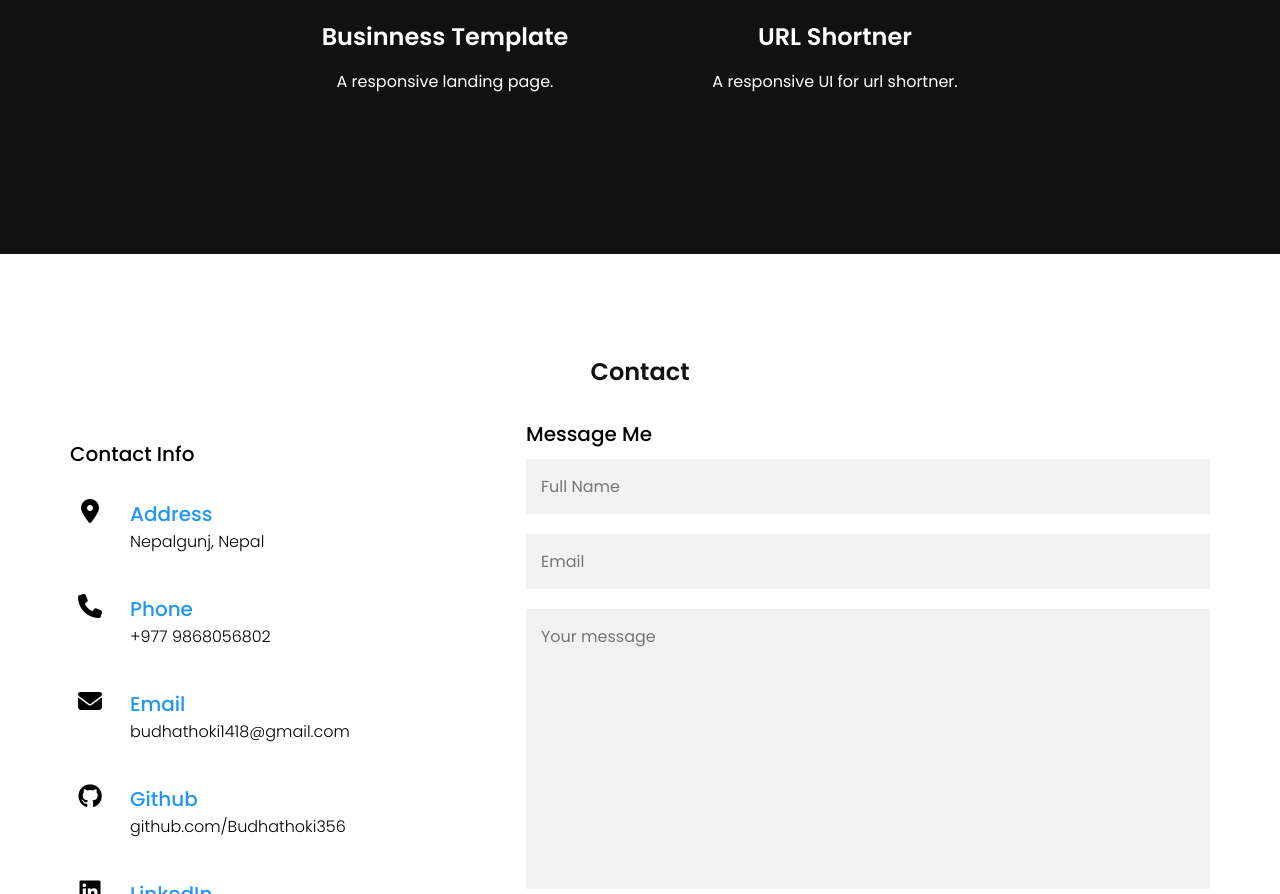
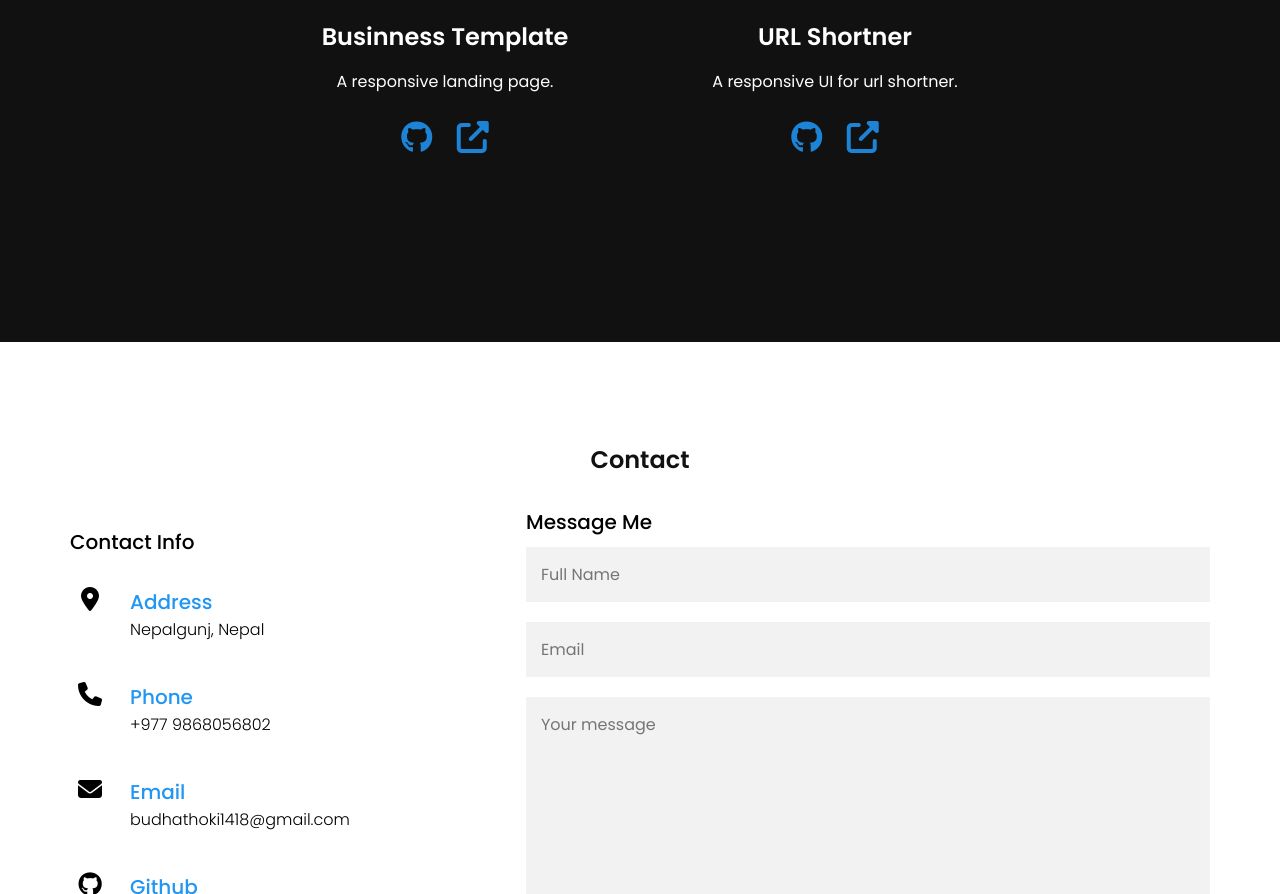
Before and after one commit to Budhathoki356/portfolio-v2, a website: page index.html in a window 1280 px wide. Shown: the part 1811-2705 px from the top of the page. Drawn offline with nearby package versions, Linux system fonts and the light colour scheme.

Commit message:
Added links

```diff
--- a/index.html
+++ b/index.html
@@ -62,14 +62,20 @@
             <div class="projectBx">
                 <img src="./images/project1.png" alt="">
                 <h2>Businness Template</h2>
-                <p>A responsive landing page.
-                </p>
+                <p>A responsive landing page.</p>
+                <div class="links">
+                    <a href="https://github.com/Budhathoki356/bussiness-website-template" target="_blank"><i class="fab fa-github"></i></a>
+                    <a href="https://exp1.netlify.app" target="_blank"><i class="fas fa-external-link-alt"></i></a>
+                </div>
             </div>
             <div class="projectBx">
                 <img src="./images/project2.png" alt="">
                 <h2>URL Shortner</h2>
-                <p>A responsive UI for url shortner.
-                </p>
+                <p>A responsive UI for url shortner.</p>
+                <div class="links">
+                    <a href="https://github.com/Budhathoki356/url-shortner-UI" target="_blank"><i class="fab fa-github"></i></a>
+                    <a href="https://condescending-booth-2742ec.netlify.app" target="_blank"><i class="fas fa-external-link-alt"></i></a>
+                </div>
             </div>
         </div>
     </section>
--- a/style.css
+++ b/style.css
@@ -212,6 +212,19 @@ img {
     padding: 15px;
 }
 
+.links {
+    padding: 20px 0;
+}
+
+.links a {
+    padding:0 10px;
+    font-size: 2em;
+    color: #1d83d6;
+}
+.links a:hover {
+    color: #000;
+}
+
 .formBx {
     min-width: 60%;
 }
```
